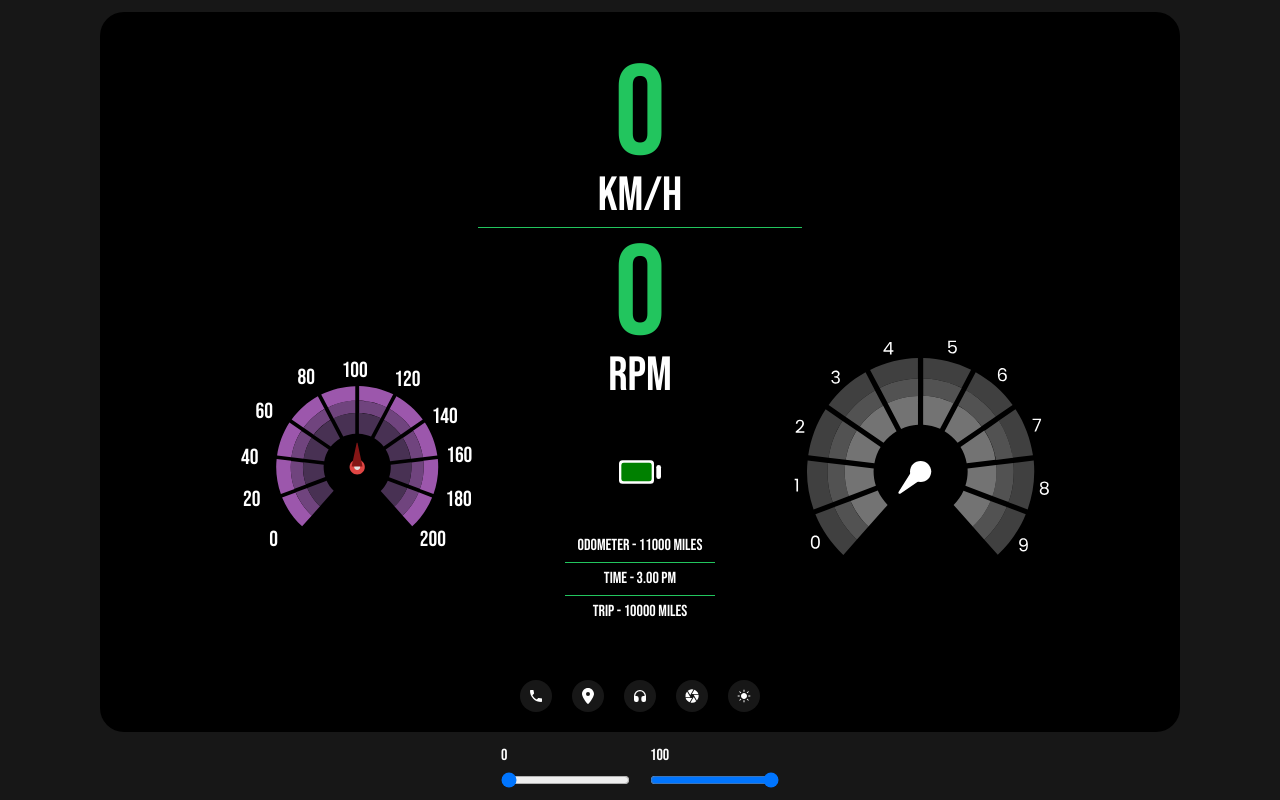
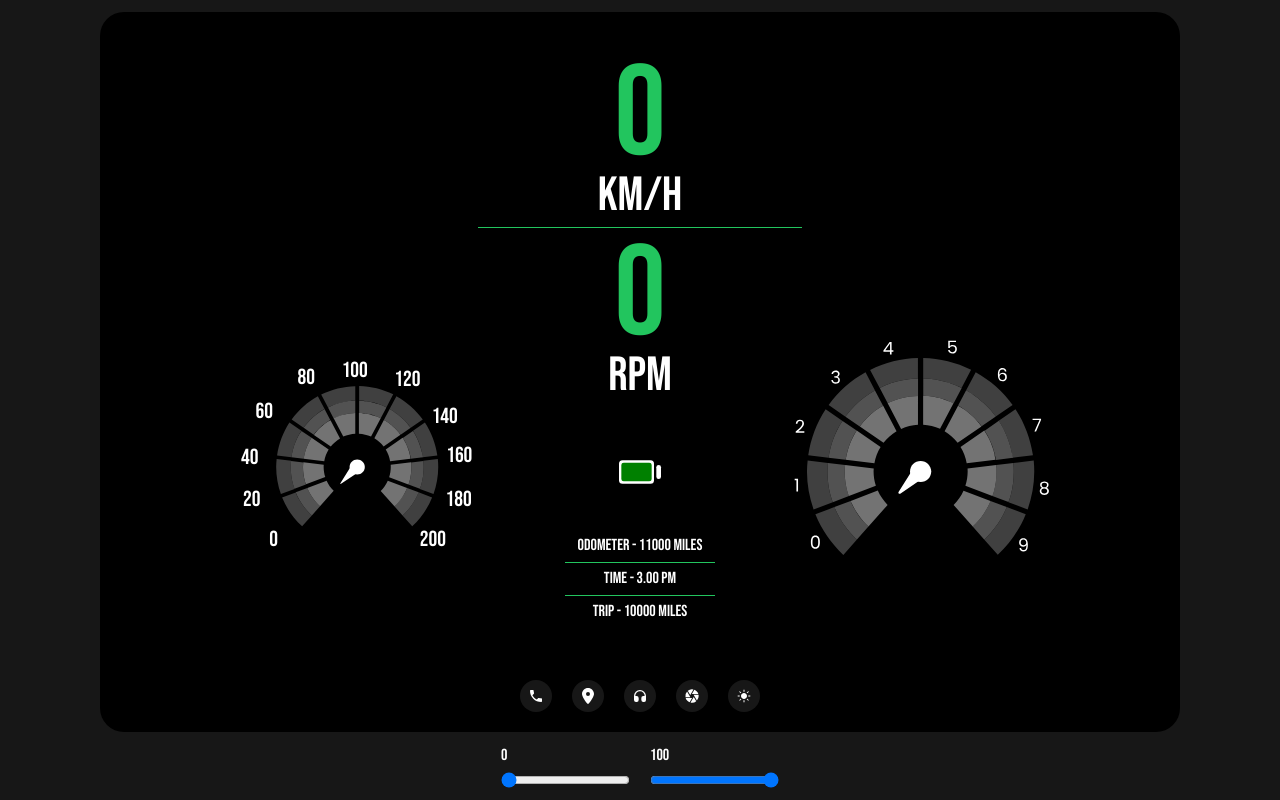
Before and after one commit to HrishikShaji/speedometer, a Next.js app: page / in a window 1280 px wide. Built offline with nearby package versions, Linux system fonts and the light colour scheme.

Commit message:
added gaugeanimation

```diff
--- a/components/DashboardOne.tsx
+++ b/components/DashboardOne.tsx
@@ -75,7 +75,7 @@ export const DashboardOne: React.FC<DashboardOneProps> = ({ speed, life }) => {
 				className="w-[300px]  absolute z-20 top-[40%] left-[10%] "
 				ref={meterOneRef}
 			>
-				<GaugeOne />
+				<GaugeOne speed={speed} />
 			</div>
 			<div
 				className="w-[300px] absolute z-20 top-[40%] right-[10%]"
--- a/components/GaugeOne.tsx
+++ b/components/GaugeOne.tsx
@@ -1,143 +1,251 @@
-export const GaugeOne = () => {
+import { useLayoutEffect, useRef } from "react";
+import gsap from "gsap";
+
+const defaults = ["#404040", "#525252", "#737373"];
+const green = ["#4ade80", "#22c55e", "#16a34a"];
+const colors = {
+	circleOne: "white",
+	circleTwo: "red",
+	circleThree: "#737373",
+	circleFour: "#525252",
+	circleFive: "#404040",
+	text: "white",
+};
+
+interface GaugeOneProps {
+	speed: number;
+}
+
+export const GaugeOne: React.FC<GaugeOneProps> = ({ speed }) => {
+	const ref = useRef<SVGSVGElement>(null);
+
+	useLayoutEffect(() => {
+		function animate({
+			group,
+			colors,
+			meterValue,
+		}: {
+			group: Element;
+			colors: string[];
+			meterValue: number;
+		}) {
+			const paths = group.getElementsByTagName("path");
+
+			if (speed > meterValue) {
+				gsap.to(paths, {
+					fill: (i) => colors[i],
+					stagger: {
+						each: 0.001,
+						from: "end",
+					},
+				});
+			} else {
+				gsap.to(paths, {
+					fill: (i) => defaults[i],
+					stagger: {
+						each: 0.001,
+						from: "start",
+					},
+				});
+			}
+		}
+		const elements = [
+			{ id: "zero", meterValue: 0, colors: green },
+			{ id: "one", meterValue: 30, colors: green },
+			{ id: "two", meterValue: 60, colors: green },
+			{ id: "three", meterValue: 90, colors: green },
+			{ id: "four", meterValue: 120, colors: green },
+			{ id: "five", meterValue: 150, colors: green },
+			{ id: "six", meterValue: 180, colors: green },
+			{ id: "seven", meterValue: 210, colors: green },
+			{ id: "eight", meterValue: 240, colors: green },
+			{ id: "nine", meterValue: 260, colors: green },
+		];
+		let ctx = gsap.context(() => {
+			elements.forEach((el) => {
+				const group = ref.current?.getElementById(el.id);
+				if (group) {
+					animate({
+						group: group,
+						colors: el.colors,
+						meterValue: el.meterValue,
+					});
+				}
+			});
+		});
+
+		return () => ctx.kill();
+	}, [speed]);
 	return (
-		<svg viewBox="0 0 1320 1320" fill="none" xmlns="http://www.w3.org/2000/svg">
+		<svg
+			ref={ref}
+			viewBox="0 0 1320 1320"
+			fill="none"
+			xmlns="http://www.w3.org/2000/svg"
+		>
 			<defs>
 				<style>
 					{`@import url("https://fonts.googleapis.com/css2?family=Bebas+Neue&display=swap");`}
 				</style>
 			</defs>
-
+			<g id="six">
 				<path
 					d="M828.992 423L799 479.804C802.584 481.873 806.357 483.942 809.941 486.199C813.713 488.644 817.486 491.089 821.258 493.535C825.031 496.168 828.615 498.613 832.199 501.434C835.783 504.068 839.367 506.889 842.762 509.899C846.158 512.72 849.553 515.729 852.948 518.739C856.344 521.748 859.55 524.946 862.757 528.143C865.964 531.341 868.982 534.539 872.189 537.924C875.207 541.31 878.225 544.696 881.054 548.081C883.884 551.467 886.713 555.041 889.543 558.614C890.297 559.743 891.24 560.871 891.995 562L945 525.51C914.442 483.378 874.829 448.392 828.992 423Z"
-				fill="#9C57AC"
+					fill={colors.circleThree}
 				/>
 				<path
 					d="M880.914 548.365C878.096 544.975 875.089 541.585 872.083 538.195C869.076 534.805 865.882 531.603 862.688 528.402C859.494 525.2 856.299 522.187 852.917 518.985C849.535 515.972 846.153 512.958 842.771 510.133C839.389 507.308 835.818 504.483 832.248 501.658C828.678 499.022 824.92 496.385 821.35 493.748C817.592 491.112 813.834 488.663 810.076 486.403C806.506 484.143 802.936 482.072 799.178 480L774 528.025C776.818 529.532 779.449 531.227 782.08 532.733C785.462 534.805 788.844 537.065 792.226 539.325C795.608 541.585 798.803 544.033 801.997 546.482C805.191 548.93 808.197 551.567 811.392 554.015C814.398 556.652 817.404 559.288 820.411 562.113C823.229 564.938 826.236 567.763 828.866 570.588C831.685 573.413 834.315 576.427 836.946 579.628C839.576 582.642 842.019 585.843 844.65 589.045C845.589 590.363 846.529 591.682 847.468 593L892 562.113C891.248 560.983 890.309 559.853 889.557 558.723C886.739 555.333 883.92 551.755 880.914 548.365Z"
-				fill="#70447E"
+					fill={colors.circleFour}
 				/>
 				<path
+					d="M836.699 579.79C834.077 576.766 831.454 573.742 828.645 570.717C825.835 567.882 823.026 564.858 820.217 562.212C817.407 559.376 814.41 556.73 811.226 554.084C808.23 551.438 805.046 548.981 801.862 546.523C798.678 544.066 795.493 541.609 792.122 539.341C788.751 537.073 785.567 534.805 782.008 532.725C779.386 531.024 776.577 529.512 773.954 528L732 608.709C747.733 618.16 761.406 630.446 772.643 645L847 593.21C846.064 591.887 845.127 590.564 844.191 589.241C841.943 586.027 839.321 582.814 836.699 579.79Z"
+					fill={colors.circleFive}
+				/>
+			</g>
+
+			<g id="seven">
+				<path
 					d="M902 575.833C903.126 577.533 904.253 579.422 905.379 581.122C907.819 584.9 910.072 588.867 912.137 592.833C914.389 596.8 916.454 600.767 918.332 604.733C920.397 608.7 922.274 612.856 923.963 617.011C925.84 621.167 927.53 625.322 929.032 629.478C930.721 633.633 932.223 637.978 933.537 642.322C935.039 646.667 936.353 651.011 937.479 655.356C938.793 659.7 939.919 664.044 940.858 668.389C941.797 672.733 942.735 677.267 943.674 681.611C944.237 685.011 944.8 688.6 945.363 692L1009 684.256C1001.49 632.5 982.907 582.822 954.374 539L902 575.833Z"
-				fill="#9C57AC"
+					fill={colors.circleThree}
 				/>
 				<path
 					d="M940.543 667.828C939.602 663.518 938.474 659.207 937.156 654.897C935.839 650.587 934.522 646.277 933.205 641.966C931.7 637.656 930.194 633.533 928.689 629.223C926.996 625.1 925.302 620.977 923.609 616.854C921.727 612.731 919.846 608.608 917.964 604.673C915.894 600.737 913.825 596.614 911.755 592.866C909.497 588.931 907.239 584.995 904.981 581.247C903.852 579.561 902.723 577.687 901.594 576L857 606.734C857.564 607.484 858.129 608.421 858.693 609.171C860.763 612.544 862.833 616.104 864.903 619.478C866.784 623.038 868.666 626.599 870.548 630.16C872.241 633.72 873.934 637.469 875.628 641.029C877.133 644.777 878.639 648.338 880.144 652.273C881.461 656.022 882.778 659.77 884.095 663.705C885.224 667.453 886.353 671.389 887.482 675.324C888.423 679.26 889.364 683.195 890.116 686.943C890.869 690.691 891.622 694.252 892.186 698L946 691.441C945.436 688.068 944.871 684.507 944.307 681.134C942.613 676.636 941.672 672.326 940.543 667.828Z"
-				fill="#70447E"
+					fill={colors.circleFour}
 				/>
 				<path
+					d="M886.692 675.171C885.756 671.202 884.632 667.422 883.321 663.453C882.198 659.673 880.887 655.705 879.388 651.925C878.077 648.145 876.579 644.365 874.893 640.585C873.395 636.806 871.71 633.215 869.837 629.624C868.151 626.033 866.278 622.442 864.218 618.851C862.345 615.261 860.285 611.859 858.038 608.457C857.476 607.701 856.914 606.756 856.352 606L782 657.783C791.552 673.47 798.107 690.857 801.29 709L891 698.039C890.438 694.259 889.689 690.479 888.94 686.888C888.753 682.919 887.816 679.139 886.692 675.171Z"
+					fill={colors.circleFive}
+				/>
+			</g>
+			<g id="eight">
+				<path
 					d="M947.446 707.747C947.823 712.471 948.2 716.817 948.388 721.352C948.577 725.887 948.765 730.422 948.765 734.957C948.765 747.806 948.012 760.655 946.316 773.315C944.621 785.975 942.172 798.636 938.781 810.918C936.709 817.72 934.449 824.523 932 831.136L992.279 854C1005.84 815.831 1012.81 775.583 1013 734.957C1013 723.242 1012.43 711.526 1011.3 700L947.446 707.747Z"
-				fill="#9C57AC"
+					fill={colors.circleThree}
 				/>
 				<path
 					d="M947.69 708.084L894.165 714.503C894.352 717.336 894.726 720.168 894.726 723C894.913 726.965 895.101 731.119 895.101 735.084C895.101 746.413 894.352 757.741 892.668 769.07C890.983 780.399 888.737 791.538 885.556 802.301C884.433 805.511 883.31 808.72 882 811.741L932.344 831C934.777 824.392 937.022 817.594 939.081 810.797C942.45 798.525 944.883 785.874 946.567 773.224C948.251 760.573 949 747.734 949 734.895C949 730.364 948.813 725.832 948.626 721.301C948.439 716.958 948.064 712.615 947.69 708.084Z"
-				fill="#70447E"
+					fill={colors.circleFour}
 				/>
 				<path
+					d="M893.869 714L803.785 725.015C803.973 728.244 804.162 731.473 804.162 734.702C804.162 749.895 801.712 765.089 797 779.523L881.808 812C883.127 808.771 884.258 805.733 885.389 802.504C888.592 791.488 891.042 780.283 892.55 769.078C894.246 757.682 895 746.287 895 734.891C895 730.903 894.812 726.725 894.623 722.736C894.246 719.698 894.058 716.849 893.869 714Z"
+					fill={colors.circleFive}
+				/>
+			</g>
+			<g id="nine">
+				<path
 					d="M926.346 846.565C921.469 858.437 915.841 869.932 909.463 880.862C903.085 891.98 895.957 902.533 888.265 912.709C880.574 922.884 872.133 932.495 863.128 941.54C860.877 943.613 858.439 945.686 856 947.759L898.583 996C936.664 960.573 966.491 917.043 986 868.613L926.534 846C926.534 846.188 926.534 846.377 926.346 846.565Z"
-				fill="#9C57AC"
+					fill={colors.circleThree}
 				/>
 				<path
 					d="M873.217 833.963C868.499 844.313 863.026 854.286 856.799 863.695C850.571 873.292 843.778 882.325 836.418 890.981C831.134 896.627 825.661 902.084 820 907.353L856.044 948C858.497 945.93 860.762 943.86 863.215 941.79C872.273 932.757 880.765 923.16 888.503 912.998C896.24 902.837 903.411 892.299 909.827 881.196C916.243 870.093 921.905 858.614 926.811 846.947C926.811 846.759 927 846.571 927 846.383L875.859 827C875.104 829.258 874.161 831.516 873.217 833.963Z"
-				fill="#70447E"
+					fill={colors.circleFour}
 				/>
 				<path
+					d="M760 839.973L820.169 908C825.828 902.709 831.298 897.229 836.579 891.56C843.935 882.868 850.914 873.798 856.95 864.161C863.174 854.523 868.455 844.508 873.359 834.304C874.302 832.037 875.057 829.58 876 827.313L791.122 795C783.577 811.818 773.015 826.935 760 839.973Z"
+					fill={colors.circleFive}
+				/>
+			</g>
+			<g id="zero">
+				<path
 					d="M424.486 913.264C416.736 903.156 409.553 892.673 403.126 881.629C396.698 870.585 391.027 859.167 386.113 847.562C386.113 847.374 385.924 847.187 385.924 847L326 869.462C345.659 917.569 375.716 960.622 414.089 996L457 948.08C454.543 946.021 452.274 943.962 449.817 941.903C440.743 932.731 432.426 923.185 424.486 913.264Z"
-				fill="#9C57AC"
+					fill={colors.circleThree}
 				/>
 				<path
 					d="M456.201 863.752C449.974 854.14 444.69 844.151 439.783 833.974C438.84 831.712 438.085 829.262 437.141 827L386 846.224C386 846.413 386.189 846.601 386.189 846.79C391.095 858.664 396.757 870.16 403.173 881.092C409.589 892.212 416.76 902.766 424.497 912.944C432.235 923.121 440.727 932.734 449.785 941.78C452.049 943.854 454.503 945.927 456.956 948L493 907.29C487.339 902.012 481.866 896.547 476.582 890.893C469.222 882.411 462.429 873.364 456.201 863.752Z"
-				fill="#70447E"
+					fill={colors.circleFour}
 				/>
 				<path
+					d="M437 827.027C437.754 829.461 438.698 831.709 439.641 833.957C444.356 844.258 449.826 854.184 456.05 863.548C462.275 873.1 469.065 882.09 476.421 890.706C481.702 896.324 487.172 901.756 492.831 907L553 839.575C539.985 826.839 529.423 811.669 522.067 795L437 827.027Z"
+					fill={colors.circleFive}
+				/>
+			</g>
+			<g id="one">
+				<path
 					d="M366.684 773.315C364.988 760.655 364.235 747.806 364.235 734.957C364.423 725.887 364.988 716.817 365.93 707.747L302.072 700C300.753 711.526 300.188 723.242 300 734.957C300.188 775.583 307.158 815.831 320.721 854L381 831.136C378.551 824.523 376.291 817.72 374.219 810.918C370.828 798.636 368.191 785.975 366.684 773.315Z"
-				fill="#9C57AC"
+					fill={colors.circleThree}
 				/>
 				<path
 					d="M420.145 769.029C418.461 757.727 417.712 746.426 417.712 735.124C417.899 728.343 418.461 721.374 419.21 714.593L365.684 708C364.749 717.041 364.187 726.083 364 735.124C364 747.933 364.749 760.741 366.433 773.361C368.117 785.982 370.55 798.602 373.919 810.845C375.978 817.626 378.223 824.407 380.656 831L431 811.787C429.69 808.585 428.567 805.571 427.444 802.369C424.263 791.444 421.83 780.331 420.145 769.029Z"
-				fill="#70447E"
+					fill={colors.circleFour}
 				/>
 				<path
+					d="M509.404 724.924L419.508 714C418.754 720.781 418.188 727.75 418 734.53C418 745.831 418.754 757.132 420.45 768.433C422.146 779.734 424.408 790.847 427.612 801.583C428.742 804.784 429.873 807.986 431.192 811L516 778.981C511.288 764.666 508.838 749.598 508.838 734.53C508.838 731.328 509.215 728.126 509.404 724.924Z"
+					fill={colors.circleFive}
+				/>
+			</g>
+			<g id="two">
+				<path
 					d="M304 684.236L367.227 692C368.724 681.017 370.969 670.224 373.587 659.431C376.955 647.123 380.883 634.814 385.747 623.074C390.61 611.145 396.222 599.783 402.582 588.611C405.388 584.256 408.194 579.901 411 575.735L358.248 539C330.002 582.741 311.483 632.353 304 684.236Z"
-				fill="#9C57AC"
+					fill={colors.circleThree}
 				/>
 				<path
 					d="M402.866 588.783C396.414 599.874 390.721 611.341 385.787 622.995C380.853 634.838 376.678 646.869 373.452 659.088C370.606 669.803 368.518 680.518 367 691.421L421.083 698C422.601 687.849 424.878 677.698 427.725 667.735C430.951 656.832 434.936 646.305 439.68 635.966C444.424 625.815 449.738 615.852 456 606.453L411.405 576C408.559 580.324 405.712 584.459 402.866 588.783Z"
-				fill="#70447E"
+					fill={colors.circleFour}
 				/>
 				<path
+					d="M439.522 635.806C434.797 646.181 430.828 656.745 427.615 667.687C424.78 677.685 422.512 687.872 421 698.059L511.533 709C514.746 690.89 521.361 673.535 531 657.877L455.777 606C449.54 615.81 444.058 625.619 439.522 635.806Z"
+					fill={colors.circleFive}
+				/>
+			</g>
+			<g id="three">
+				<path
 					d="M368 525.461L420.71 562C421.836 560.117 423.149 558.421 424.274 556.538C431.965 546.367 440.406 536.762 449.41 527.721C458.414 518.68 467.981 510.205 478.11 502.482C488.239 494.76 498.744 487.603 509.811 481.199C510.937 480.634 511.875 480.069 513 479.692L483.362 423C437.968 448.238 398.576 483.083 368 525.461Z"
-				fill="#9C57AC"
+					fill={colors.circleThree}
 				/>
 				<path
 					d="M509.778 481.504C498.751 487.897 488.284 495.042 478.192 502.75C468.099 510.459 458.567 518.92 449.596 527.945C440.625 536.97 432.214 546.559 424.551 556.712C423.243 558.592 422.121 560.285 421 562.165L465.482 593C468.847 588.111 472.398 583.223 476.136 578.71C483.425 570.062 491.462 562.165 500.059 554.644C508.657 547.311 517.628 540.354 526.973 534.338C530.524 532.27 534.262 530.201 538 528.321L512.768 480C511.834 480.376 510.899 480.94 509.778 481.504Z"
-				fill="#70447E"
+					fill={colors.circleFour}
 				/>
 				<path
+					d="M527.822 535.016C518.239 541.22 509.219 547.989 500.763 555.321C492.119 562.653 484.227 570.737 476.711 579.386C472.953 584.086 469.382 588.786 466 593.674L540.224 645C551.498 630.524 565.216 618.303 581 608.903L539.096 529C535.15 530.88 531.392 532.76 527.822 535.016Z"
+					fill={colors.circleFive}
+				/>
+			</g>
+			<g id="four">
+				<path
 					d="M528.113 473C533.571 470.18 539.029 467.36 544.487 464.916C556.344 460.028 568.389 455.892 580.622 452.696C592.856 449.312 605.466 446.868 618.075 445.176C628.05 444.048 638.025 443.296 648 443.296V379C595.867 380.128 544.675 392.912 498 416.036L528.113 473Z"
-				fill="#9C57AC"
+					fill={colors.circleThree}
 				/>
 				<path
 					d="M580.476 452.466C568.251 455.874 556.025 459.85 544.364 464.772C538.721 467.233 533.266 470.073 528 472.913L553.016 521C554.52 520.243 555.837 519.485 557.342 518.728C567.687 513.995 578.219 510.019 589.129 506.801C600.038 503.583 611.135 501.121 622.232 499.607C630.696 498.471 639.348 497.903 648 497.714V443C638.031 443.189 628.063 443.757 618.094 444.893C605.304 446.597 592.702 449.058 580.476 452.466Z"
-				fill="#70447E"
+					fill={colors.circleFour}
+				/>
+				<path
+					d="M589.119 506.076C578.208 509.291 567.673 513.262 557.327 517.989C555.822 518.745 554.505 519.502 553 520.258L595.139 601C611.881 593.436 629.752 588.898 648 587.953V497C639.347 497.189 630.881 497.756 622.228 498.891C611.129 500.404 600.03 502.862 589.119 506.076Z"
+					fill={colors.circleFive}
+				/>
+			</g>
+
+			<g id="five">
+				<path
+					d="M665 442.365C666.692 442.365 668.571 442.365 670.263 442.554C674.774 442.743 679.286 443.12 683.797 443.498C688.308 443.875 692.82 444.442 697.143 445.008C701.654 445.574 705.977 446.329 710.489 447.273C715 448.028 719.323 448.972 723.647 450.104C727.97 451.048 732.293 452.369 736.617 453.502C740.94 454.823 745.263 456.145 749.586 457.466C753.91 458.976 758.045 460.486 762.18 461.996C766.316 463.695 770.451 465.394 774.586 467.092C778.158 468.602 781.541 470.301 785.113 472L815 414.996C768.383 391.779 717.068 379.133 665 378V442.365Z"
+					fill={colors.circleThree}
 				/>
 				<path
 					d="M761.786 462.39C757.668 460.712 753.362 459.22 749.243 457.915C744.938 456.424 740.632 455.119 736.326 454C732.02 452.695 727.714 451.576 723.409 450.644C719.103 449.712 714.61 448.78 710.304 447.847C705.811 447.102 701.505 446.356 697.012 445.61C692.52 445.051 688.214 444.492 683.721 444.119C679.228 443.746 674.735 443.373 670.242 443.186C668.557 443.186 666.685 443 665 443V496.695C666.31 496.695 667.621 496.695 668.931 496.695C672.863 496.881 676.981 497.254 680.913 497.627C684.844 498 688.775 498.559 692.894 499.119C696.825 499.678 700.757 500.424 704.688 501.169C708.619 501.915 712.551 502.847 716.295 503.966C720.226 504.898 723.97 506.017 727.902 507.322C731.646 508.441 735.577 509.746 739.321 511.237C743.065 512.542 746.81 514.034 750.554 515.712C753.736 517.017 756.919 518.508 759.914 520L785 472.458C781.63 470.78 778.073 469.102 774.516 467.61C770.023 465.746 765.905 463.881 761.786 462.39Z"
-				fill="#70447E"
-			/>
-			<path
-				d="M665 442.365C666.692 442.365 668.571 442.365 670.263 442.554C674.774 442.743 679.286 443.12 683.797 443.498C688.308 443.875 692.82 444.442 697.143 445.008C701.654 445.574 705.977 446.329 710.489 447.273C715 448.028 719.323 448.972 723.647 450.104C727.97 451.048 732.293 452.369 736.617 453.502C740.94 454.823 745.263 456.145 749.586 457.466C753.91 458.976 758.045 460.486 762.18 461.996C766.316 463.695 770.451 465.394 774.586 467.092C778.158 468.602 781.541 470.301 785.113 472L815 414.996C768.383 391.779 717.068 379.133 665 378V442.365Z"
-				fill="#9C57AC"
-			/>
-			<path
-				d="M836.699 579.79C834.077 576.766 831.454 573.742 828.645 570.717C825.835 567.882 823.026 564.858 820.217 562.212C817.407 559.376 814.41 556.73 811.226 554.084C808.23 551.438 805.046 548.981 801.862 546.523C798.678 544.066 795.493 541.609 792.122 539.341C788.751 537.073 785.567 534.805 782.008 532.725C779.386 531.024 776.577 529.512 773.954 528L732 608.709C747.733 618.16 761.406 630.446 772.643 645L847 593.21C846.064 591.887 845.127 590.564 844.191 589.241C841.943 586.027 839.321 582.814 836.699 579.79Z"
-				fill="#483153"
-			/>
-			<path
-				d="M886.692 675.171C885.756 671.202 884.632 667.422 883.321 663.453C882.198 659.673 880.887 655.705 879.388 651.925C878.077 648.145 876.579 644.365 874.893 640.585C873.395 636.806 871.71 633.215 869.837 629.624C868.151 626.033 866.278 622.442 864.218 618.851C862.345 615.261 860.285 611.859 858.038 608.457C857.476 607.701 856.914 606.756 856.352 606L782 657.783C791.552 673.47 798.107 690.857 801.29 709L891 698.039C890.438 694.259 889.689 690.479 888.94 686.888C888.753 682.919 887.816 679.139 886.692 675.171Z"
-				fill="#483153"
-			/>
-			<path
-				d="M893.869 714L803.785 725.015C803.973 728.244 804.162 731.473 804.162 734.702C804.162 749.895 801.712 765.089 797 779.523L881.808 812C883.127 808.771 884.258 805.733 885.389 802.504C888.592 791.488 891.042 780.283 892.55 769.078C894.246 757.682 895 746.287 895 734.891C895 730.903 894.812 726.725 894.623 722.736C894.246 719.698 894.058 716.849 893.869 714Z"
-				fill="#483153"
-			/>
-			<path
-				d="M760 839.973L820.169 908C825.828 902.709 831.298 897.229 836.579 891.56C843.935 882.868 850.914 873.798 856.95 864.161C863.174 854.523 868.455 844.508 873.359 834.304C874.302 832.037 875.057 829.58 876 827.313L791.122 795C783.577 811.818 773.015 826.935 760 839.973Z"
-				fill="#483153"
-			/>
-			<path
-				d="M437 827.027C437.754 829.461 438.698 831.709 439.641 833.957C444.356 844.258 449.826 854.184 456.05 863.548C462.275 873.1 469.065 882.09 476.421 890.706C481.702 896.324 487.172 901.756 492.831 907L553 839.575C539.985 826.839 529.423 811.669 522.067 795L437 827.027Z"
-				fill="#483153"
-			/>
-			<path
-				d="M509.404 724.924L419.508 714C418.754 720.781 418.188 727.75 418 734.53C418 745.831 418.754 757.132 420.45 768.433C422.146 779.734 424.408 790.847 427.612 801.583C428.742 804.784 429.873 807.986 431.192 811L516 778.981C511.288 764.666 508.838 749.598 508.838 734.53C508.838 731.328 509.215 728.126 509.404 724.924Z"
-				fill="#483153"
-			/>
-			<path
-				d="M439.522 635.806C434.797 646.181 430.828 656.745 427.615 667.687C424.78 677.685 422.512 687.872 421 698.059L511.533 709C514.746 690.89 521.361 673.535 531 657.877L455.777 606C449.54 615.81 444.058 625.619 439.522 635.806Z"
-				fill="#483153"
-			/>
-			<path
-				d="M527.822 535.016C518.239 541.22 509.219 547.989 500.763 555.321C492.119 562.653 484.227 570.737 476.711 579.386C472.953 584.086 469.382 588.786 466 593.674L540.224 645C551.498 630.524 565.216 618.303 581 608.903L539.096 529C535.15 530.88 531.392 532.76 527.822 535.016Z"
-				fill="#483153"
-			/>
-			<path
-				d="M589.119 506.076C578.208 509.291 567.673 513.262 557.327 517.989C555.822 518.745 554.505 519.502 553 520.258L595.139 601C611.881 593.436 629.752 588.898 648 587.953V497C639.347 497.189 630.881 497.756 622.228 498.891C611.129 500.404 600.03 502.862 589.119 506.076Z"
-				fill="#483153"
+					fill={colors.circleFour}
 				/>
 				<path
 					d="M739.32 511.722C735.526 510.401 731.731 509.08 727.747 507.759C723.953 506.626 719.968 505.494 715.984 504.361C712 503.417 708.016 502.474 704.221 501.53C700.237 500.775 696.253 500.02 692.269 499.454C688.285 498.887 684.3 498.321 680.126 497.944C676.142 497.566 671.968 497.189 667.984 497C666.656 497 665.328 497 664 497V587.976C682.403 588.92 700.617 593.45 717.502 601L760 520.405C756.775 518.895 753.739 517.385 750.514 516.064C746.909 514.554 743.115 513.044 739.32 511.722Z"
-				fill="#483153"
+					fill={colors.circleFive}
 				/>
+			</g>
 			<path
 				d="M656.5 702C637.952 702 623 716.709 623 735C623 753.103 637.952 768 656.5 768C675.048 768 690 753.291 690 735C689.811 716.897 674.859 702 656.5 702Z"
-				fill="#E04644"
+				fill="white"
 			/>
 			<path
 				d="M656.5 721.989C649.119 721.989 643.251 727.834 643.251 735C643.251 742.166 649.119 748.011 656.5 748.011C663.881 748.011 669.749 742.166 669.749 735C669.559 727.834 663.692 721.989 656.5 721.989Z"
-				fill="#E5E5E5"
+				fill="white"
 			/>
 			<path
 				d="M654.044 629.211C654.492 627.099 657.508 627.099 657.956 629.211L679.487 730.584C679.751 731.829 678.803 733 677.531 733H634.47C633.198 733 632.249 731.829 632.513 730.584L654.044 629.211Z"
-				fill="#851616"
+				fill="white"
+				style={{
+					transform: `rotate(${-136 + speed}deg)`,
+					transformBox: "fill-box",
+					transformOrigin: "bottom",
+				}}
 			/>
 			<text
 				fill="white"
```
Lines whose indentation alone changed are shown as unchanged.
